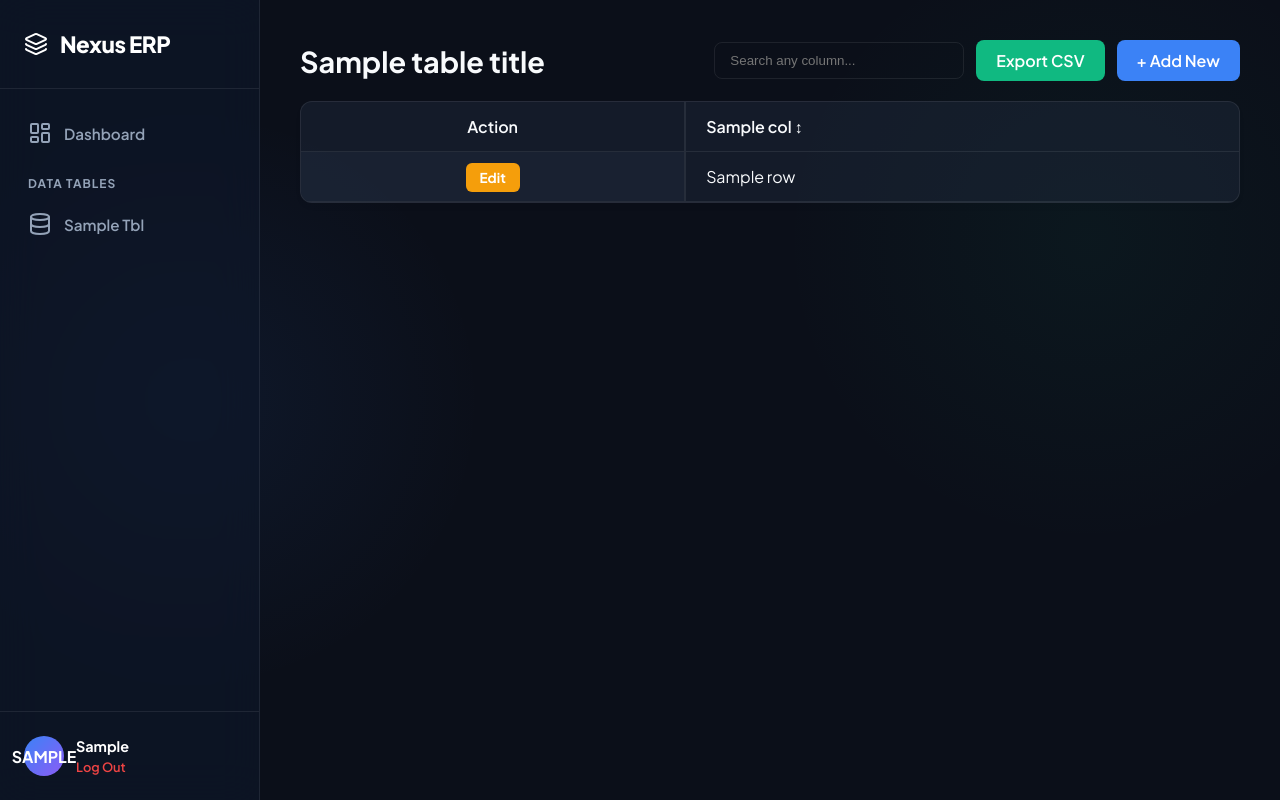
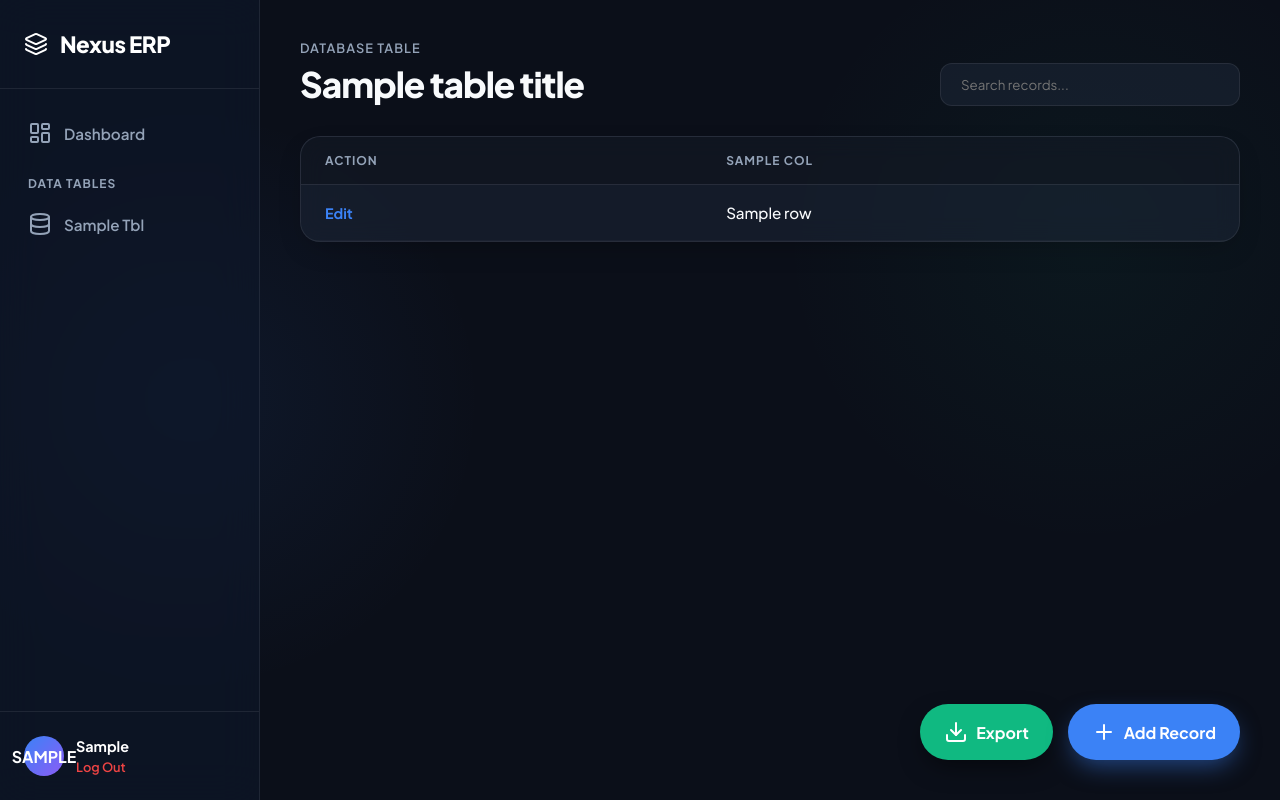
Before and after one commit to jtatipamula-design/proj_tb, a Python web app: template templates/table_view.html in a window 1280 px wide. Run offline with Jinja, Linux system fonts and the light colour scheme; the template is opened without the code that fills it: most values are stand-ins (such as "Sample title", 1, 10 or a date in 2020).

Commit message:
Update table_view.html

```diff
--- a/templates/table_view.html
+++ b/templates/table_view.html
@@ -2,107 +2,153 @@
 
 {% block content %}
 <style>
-    /* Header Layout */
-    .table-header {
-        display: flex;
-        justify-content: space-between;
-        align-items: center;
-        margin-bottom: 20px;
+    .page-header {
+        display: flex; justify-content: space-between; align-items: flex-end; margin-bottom: 30px;
     }
-    .table-header h1 { margin: 0; color: var(--text-main); font-size: 1.8rem; }
+    .page-header h1 { font-size: 2.2rem; font-weight: 800; letter-spacing: -1px; }
 
-    /* Controls (Search, Add, Export) */
-    .controls { display: flex; gap: 12px; align-items: center; }
-    .search-input {
-        padding: 10px 15px; border: 1px solid var(--border-color);
-        border-radius: 8px; background: var(--bg-body); color: var(--text-main);
-        min-width: 250px; transition: border-color 0.2s;
+    .search-box {
+        background: var(--bg-card); border: 1px solid var(--border-color);
+        padding: 12px 20px; border-radius: 12px; width: 300px;
+        color: white; font-family: var(--font-main); transition: border 0.2s;
     }
-    .search-input:focus { outline: none; border-color: #3b82f6; }
+    .search-box:focus { outline: none; border-color: var(--accent-primary); }
 
-    /* Action Buttons */
-    .btn-action {
-        padding: 10px 20px; border-radius: 8px; font-weight: 600; text-decoration: none;
-        color: white; transition: background 0.2s; white-space: nowrap;
-    }
-    .btn-export { background: #10b981; } .btn-export:hover { background: #059669; }
-    .btn-add { background: #3b82f6; } .btn-add:hover { background: #2563eb; }
-
-    .btn-edit {
-        background: #f59e0b; color: white; padding: 6px 14px;
-        border-radius: 6px; text-decoration: none; font-size: 0.85rem; font-weight: bold;
-    }
-    .btn-edit:hover { background: #d97706; }
-
-    /* --- THE ANTI-SQUISH & STICKY TABLE LOGIC --- */
-    .table-wrapper {
-        background: var(--bg-card); border-radius: 12px;
-        box-shadow: 0 4px 6px -1px rgba(0,0,0,0.05);
+    /* --- THE "ANTI-ERP" TABLE --- */
+    .table-container {
+        background: var(--bg-card);
+        backdrop-filter: blur(12px); -webkit-backdrop-filter: blur(12px);
         border: 1px solid var(--border-color);
-        overflow-x: auto; /* Enables horizontal scrolling for wide tables */
-        max-height: 70vh;
-        overflow-y: auto;
+        border-radius: 20px;
+        overflow: hidden; /* Clips the table corners perfectly */
+        box-shadow: 0 10px 30px -10px rgba(0,0,0,0.3);
     }
 
+    .table-scroll { overflow-x: auto; max-height: 65vh; overflow-y: auto; }
+
     table { width: 100%; border-collapse: collapse; white-space: nowrap; }
-    th, td { padding: 14px 20px; text-align: left; border-bottom: 1px solid var(--border-color); color: var(--text-main); }
-    th { background: var(--hover-bg); font-weight: 600; position: sticky; top: 0; z-index: 10; cursor: pointer; user-select: none; }
-    th:hover { color: #3b82f6; }
 
-    /* 🔥 SENIOR UX: Sticky First Column for Edit Actions */
-    .sticky-col {
-        position: sticky;
-        left: 0;
-        background: var(--bg-card);
-        z-index: 11; /* Stays above normal scrolling cells */
-        border-right: 2px solid var(--border-color);
-        text-align: center;
+    th {
+        background: rgba(0,0,0,0.2); color: var(--text-muted); font-size: 0.75rem;
+        text-transform: uppercase; letter-spacing: 1px; font-weight: 700;
+        padding: 16px 24px; text-align: left; position: sticky; top: 0; z-index: 10;
+        border-bottom: 1px solid var(--border-color); cursor: pointer;
     }
-    th.sticky-col {
-        background: var(--hover-bg);
-        z-index: 12; /* Corner cell needs to stay above everything */
+
+    /* Invisible Grids (Only faint horizontal lines) */
+    td {
+        padding: 18px 24px; font-size: 0.95rem; font-weight: 500;
+        border-bottom: 1px solid rgba(255,255,255,0.03);
+        transition: background 0.2s;
     }
+
+    /* Hover Lift Effect */
+    tr { transition: transform 0.2s cubic-bezier(0.4, 0, 0.2, 1), box-shadow 0.2s, background 0.2s; }
+    tbody tr:hover {
+        background: rgba(255,255,255,0.02);
+        transform: translateY(-2px);
+        box-shadow: 0 10px 20px -10px rgba(0,0,0,0.5);
+        position: relative; z-index: 5;
+    }
+
+    /* Pill Badges */
+    .pill {
+        padding: 6px 12px; border-radius: 20px; font-size: 0.75rem; font-weight: 700;
+        text-transform: uppercase; letter-spacing: 0.5px;
+    }
+    .pill-act { background: rgba(16, 185, 129, 0.15); color: #10B981; border: 1px solid rgba(16,185,129,0.3); }
+    .pill-ina { background: rgba(239, 68, 68, 0.15); color: #EF4444; border: 1px solid rgba(239,68,68,0.3); }
+    .pill-def { background: rgba(255, 255, 255, 0.1); color: var(--text-muted); }
+
+    /* Action Link */
+    .action-link {
+        color: var(--accent-primary); text-decoration: none; font-weight: 700; font-size: 0.9rem;
+    }
+    .action-link:hover { text-decoration: underline; }
+
+    /* --- FLOATING ACTION BUTTON (FAB) --- */
+    .fab-container {
+        position: fixed; bottom: 40px; right: 40px; display: flex; gap: 15px; z-index: 90;
+    }
+    .fab {
+        height: 56px; padding: 0 24px; border-radius: 28px;
+        display: flex; align-items: center; justify-content: center; gap: 8px;
+        font-weight: 700; font-family: var(--font-main); font-size: 1rem;
+        color: white; text-decoration: none; border: none; cursor: pointer;
+        box-shadow: 0 10px 25px -5px rgba(0,0,0,0.5); transition: transform 0.2s, box-shadow 0.2s;
+    }
+    .fab-primary { background: var(--accent-primary); box-shadow: 0 10px 25px -5px var(--accent-glow); }
+    .fab-secondary { background: #10B981; }
+    .fab:hover { transform: translateY(-3px); box-shadow: 0 15px 30px -5px rgba(0,0,0,0.6); }
+
+    /* Skeleton Loader Class */
+    .skeleton-loading td { color: transparent; position: relative; }
+    .skeleton-loading td::after {
+        content: ''; position: absolute; top: 25%; left: 24px; right: 24px; height: 50%;
+        background: linear-gradient(90deg, rgba(255,255,255,0.05) 25%, rgba(255,255,255,0.1) 50%, rgba(255,255,255,0.05) 75%);
+        background-size: 200% 100%; border-radius: 4px;
+        animation: shimmer 1.5s infinite;
+    }
+    @keyframes shimmer { 0% { background-position: 200% 0; } 100% { background-position: -200% 0; } }
+
 </style>
 
-<div class="table-header">
+<div class="page-header">
+    <div>
+        <p style="color: var(--text-muted); font-weight: 600; text-transform: uppercase; letter-spacing: 1px; font-size: 0.8rem; margin-bottom: 5px;">Database Table</p>
         <h1>{{ table_title }}</h1>
-    <div class="controls">
-        <input type="text" id="searchInput" class="search-input" placeholder="Search any column..." onkeyup="filterTable()">
-        <a href="/export/{{ table_name }}" class="btn-action btn-export">Export CSV</a>
-        <a href="/new/{{ table_name }}" class="btn-action btn-add">+ Add New</a>
     </div>
+    <input type="text" class="search-box" id="searchInput" placeholder="Search records..." onkeyup="filterTable()">
 </div>
 
-<div class="table-wrapper">
+<div class="table-container">
+    <div class="table-scroll">
         <table id="dataTable">
             <thead>
                 <tr>
-                <!-- Edit Action moved to the First Column -->
-                <th class="sticky-col">Action</th>
+                    <th>Action</th>
                     {% for col in columns %}
-                <!-- FIXED: Used data-index attribute to pacify the VS Code JS Linter -->
-                <th data-index="{{ loop.index }}" onclick="sortTable(parseInt(this.dataset.index))">{{ col.label }} ↕</th>
+                    <th data-index="{{ loop.index }}" onclick="sortTable(parseInt(this.dataset.index))">{{ col.label }}</th>
                     {% endfor %}
                 </tr>
             </thead>
             <tbody>
                 {% for row in rows %}
                 <tr>
-                <!-- Edit button locked securely to the left wall -->
-                <td class="sticky-col">
-                    <a href="/edit/{{ table_name }}/{{ row[pk_column] }}" class="btn-edit">Edit</a>
+                    <td><a href="/edit/{{ table_name }}/{{ row[pk_column] }}" class="action-link">Edit</a></td>
+                    {% for col in columns %}
+                        <td>
+                            {% set val = row[col.raw] %}
+                            {# Smart Pill Logic #}
+                            {% if val == 'ACT' %}
+                                <span class="pill pill-act">Active</span>
+                            {% elif val == 'INA' %}
+                                <span class="pill pill-ina">Inactive</span>
+                            {% elif val == 'None' or val == None %}
+                                <span class="pill pill-def">Empty</span>
+                            {% else %}
+                                {{ val }}
+                            {% endif %}
                         </td>
-                {% for col in columns %}
-                <td>{{ row[col.raw] }}</td>
                     {% endfor %}
                 </tr>
                 {% endfor %}
             </tbody>
         </table>
     </div>
+</div>
+
+<!-- FLOATING ACTION BUTTONS -->
+<div class="fab-container">
+    <a href="/export/{{ table_name }}" class="fab fab-secondary">
+        <i data-lucide="download"></i> Export
+    </a>
+    <a href="/new/{{ table_name }}" class="fab fab-primary">
+        <i data-lucide="plus"></i> Add Record
+    </a>
+</div>
 
 <script>
-    // Real-time Search Filter
     function filterTable() {
         let filter = document.getElementById("searchInput").value.toLowerCase();
         let rows = document.querySelectorAll("#dataTable tbody tr");
@@ -112,13 +158,12 @@
         });
     }
 
-    // Dynamic Column Sorting Logic
     let sortDir = {};
     function sortTable(n) {
         let table = document.getElementById("dataTable");
         let tbody = table.tBodies[0];
         let rows = Array.from(tbody.querySelectorAll("tr"));
-        sortDir[n] = !sortDir[n]; // Toggle direction
+        sortDir[n] = !sortDir[n];
         let dir = sortDir[n] ? 1 : -1;
 
         rows.sort((a, b) => {
@@ -129,7 +174,6 @@
             if (isNum) return (parseFloat(valA) - parseFloat(valB)) * dir;
             return valA.localeCompare(valB) * dir;
         });
-
         rows.forEach(row => tbody.appendChild(row));
     }
 </script>
```
Lines whose indentation alone changed are shown as unchanged.
